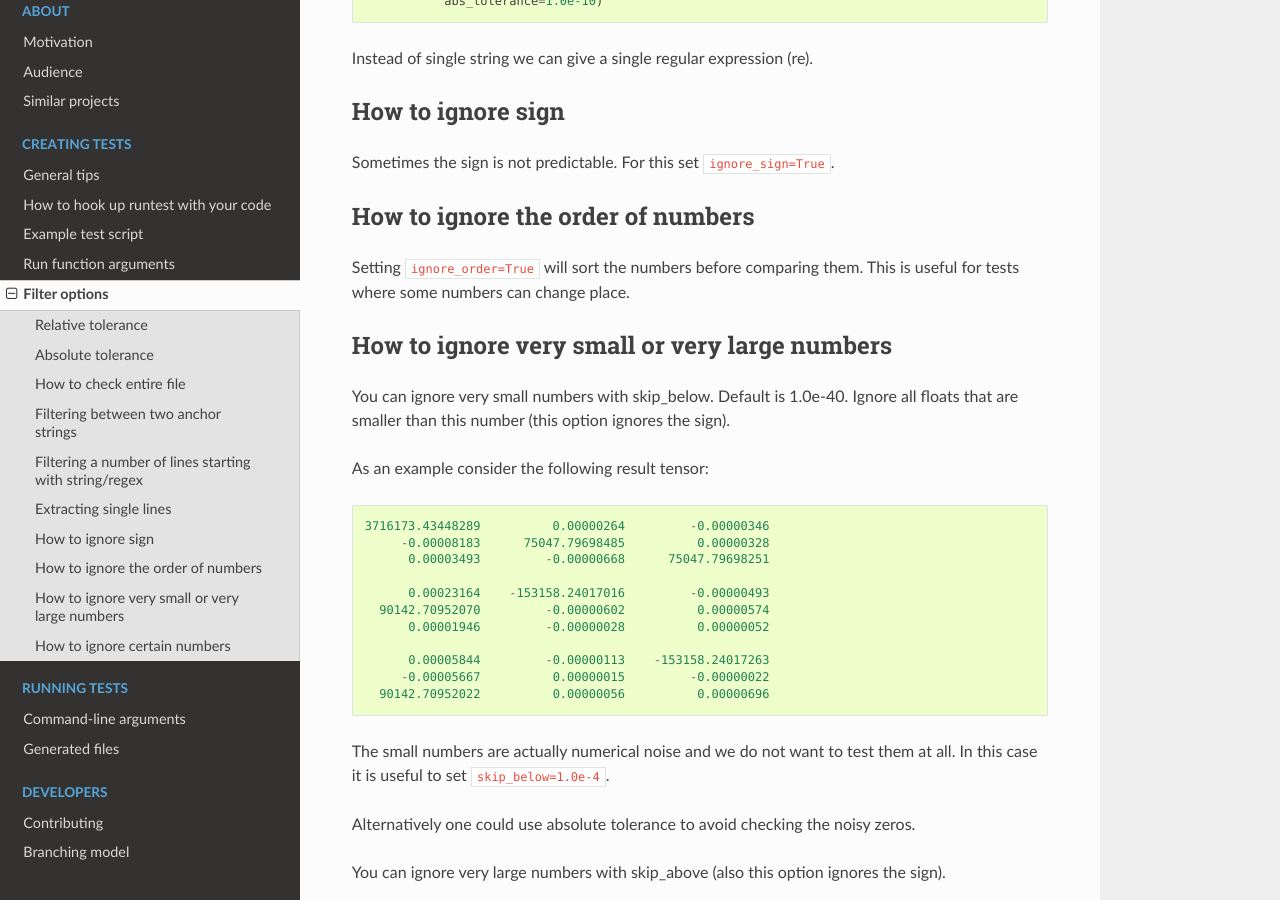
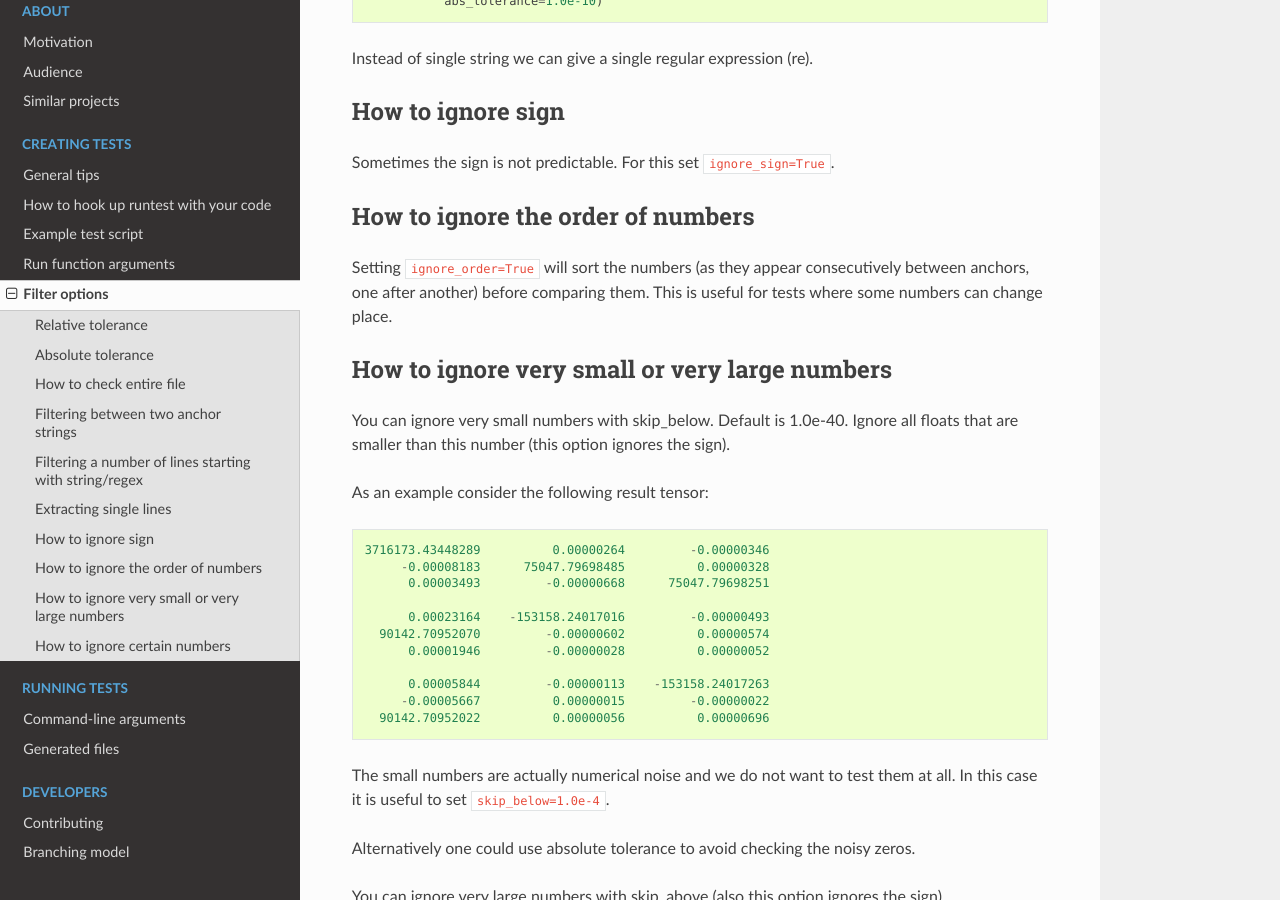
Before and after one commit to bast/runtest, a Sphinx documentation site: the page built from doc/creating/filter_options.rst, in a window 1280 px wide and 900 px high, scrolled down 1697 px. Built offline with Sphinx 7.4.7 and the Read the Docs theme 2.0.0, drawn with Linux system fonts in a browser that asks for light colours; the version number is read from the project's files by our own code.

Commit message:
document better the order ignoring; fixes #20

```diff
--- a/doc/creating/filter_options.rst
+++ b/doc/creating/filter_options.rst
@@ -104,7 +104,8 @@ Sometimes the sign is not predictable. For this set ``ignore_sign=True``.
 How to ignore the order of numbers
 ----------------------------------
 
-Setting ``ignore_order=True`` will sort the numbers before comparing them.
+Setting ``ignore_order=True`` will sort the numbers (as they appear consecutively
+between anchors, one after another) before comparing them.
 This is useful for tests where some numbers can change place.
 
 
```
